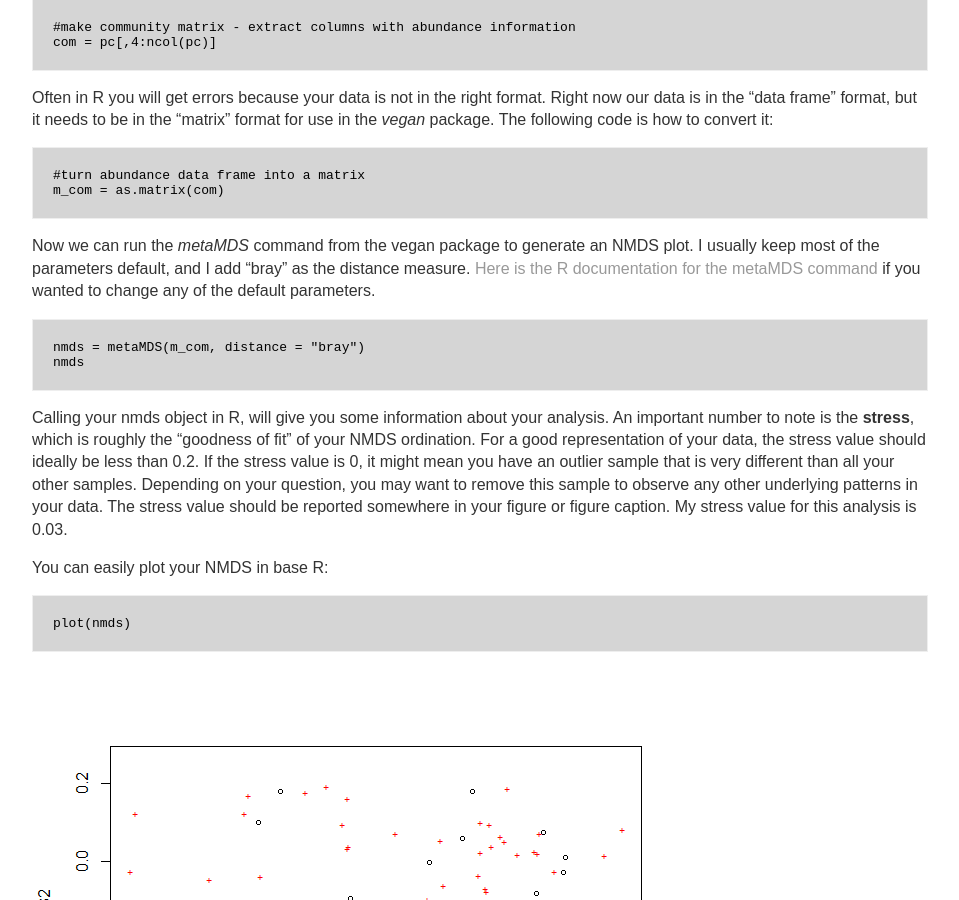
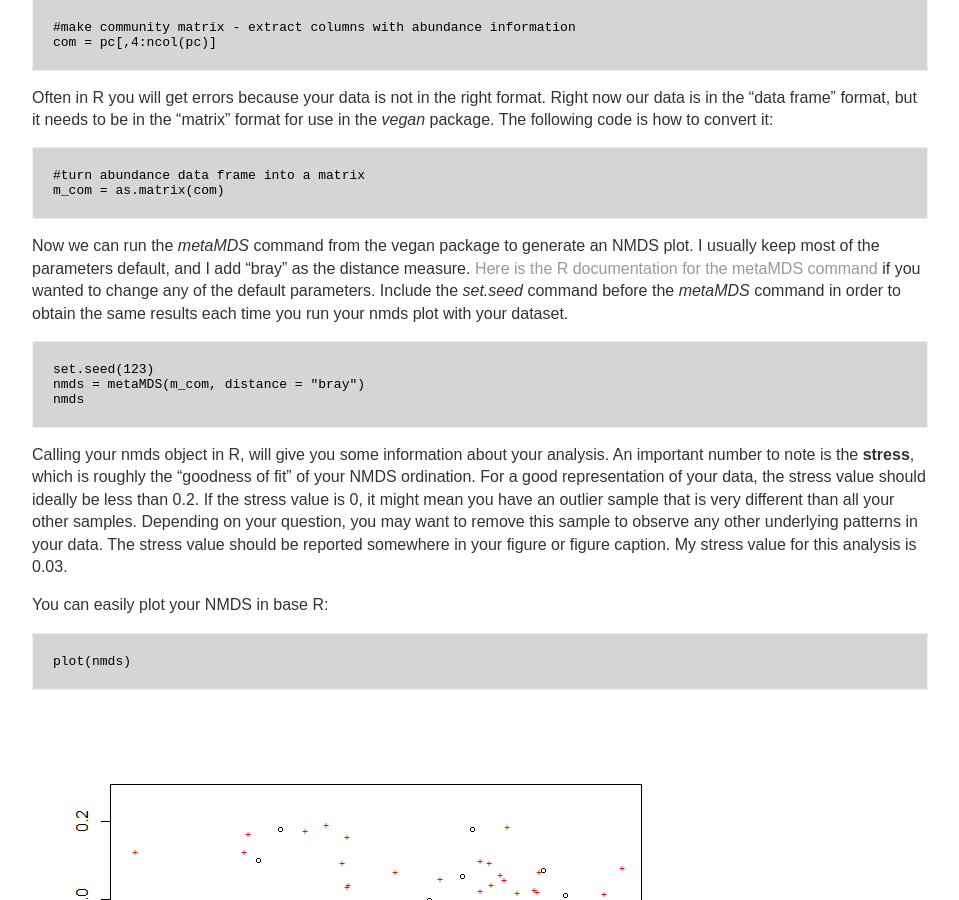
Before and after one commit to jkzorz/jkzorz.github.io, a Jekyll site: the page built from _posts/2019-06-06-NMDS.md, in a window 1280 px wide and 900 px high, scrolled down 1342 px. Shown: the whole window, without its empty margins (160-1119 px from the left). Built offline with Jekyll 4.4.1, drawn with Linux system fonts in a browser that asks for light colours.

Commit message:
Update 2019-06-06-NMDS.md

````diff
--- a/_posts/2019-06-06-NMDS.md
+++ b/_posts/2019-06-06-NMDS.md
@@ -44,9 +44,10 @@ Often in R you will get errors because your data is not in the right format. Rig
 m_com = as.matrix(com)
 ```
 
-Now we can run the <i>metaMDS</i> command from the vegan package to generate an NMDS plot. I usually keep most of the parameters default, and I add "bray" as the distance measure. [Here is the R documentation for the metaMDS command](https://www.rdocumentation.org/packages/vegan/versions/2.4-2/topics/metaMDS) if you wanted to change any of the default parameters.
+Now we can run the <i>metaMDS</i> command from the vegan package to generate an NMDS plot. I usually keep most of the parameters default, and I add "bray" as the distance measure. [Here is the R documentation for the metaMDS command](https://www.rdocumentation.org/packages/vegan/versions/2.4-2/topics/metaMDS) if you wanted to change any of the default parameters. Include the *set.seed* command before the *metaMDS* command in order to obtain the same results each time you run your nmds plot with your dataset.
 
 ```
+set.seed(123)
 nmds = metaMDS(m_com, distance = "bray")
 nmds
 ```
````
